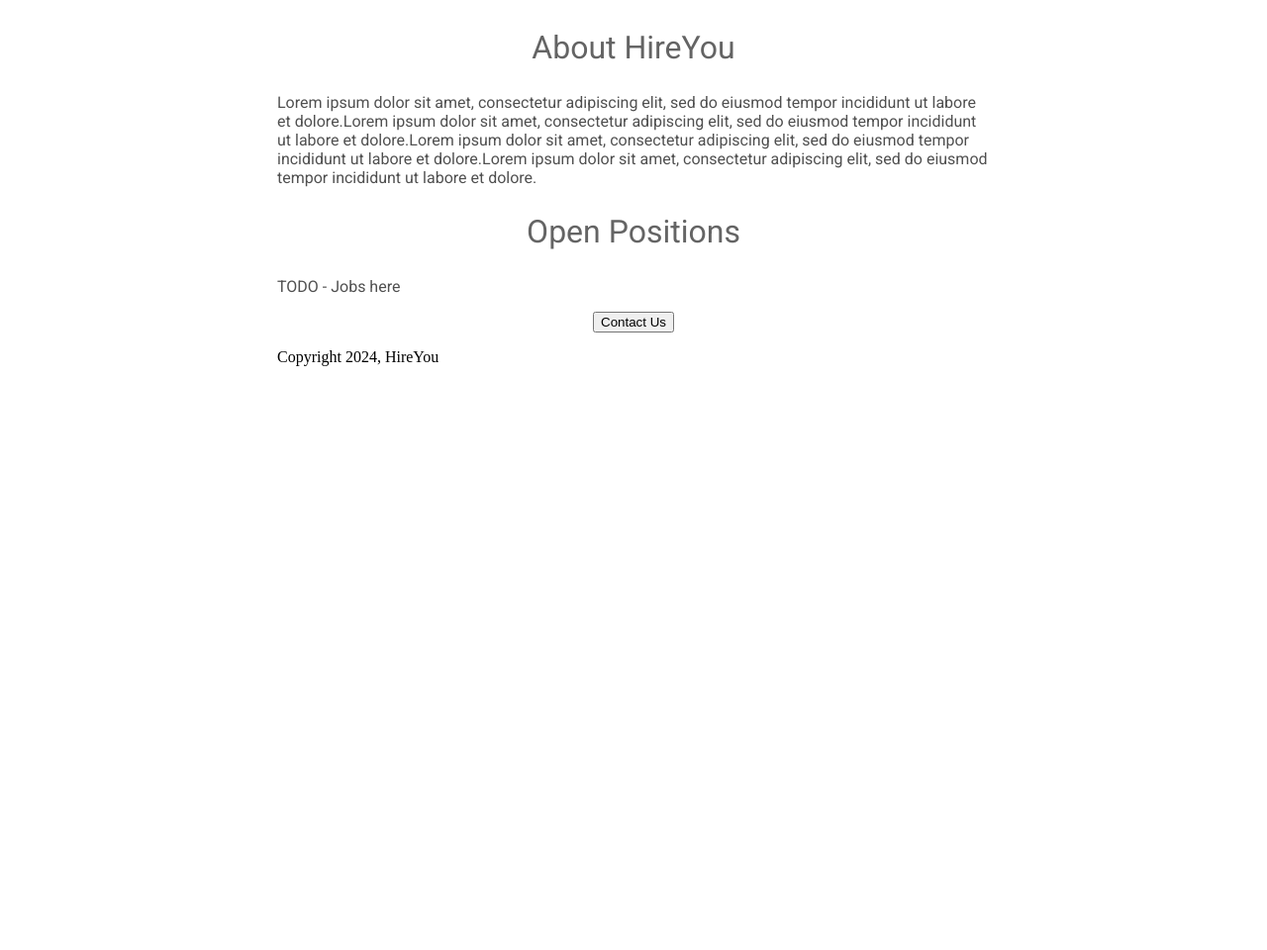
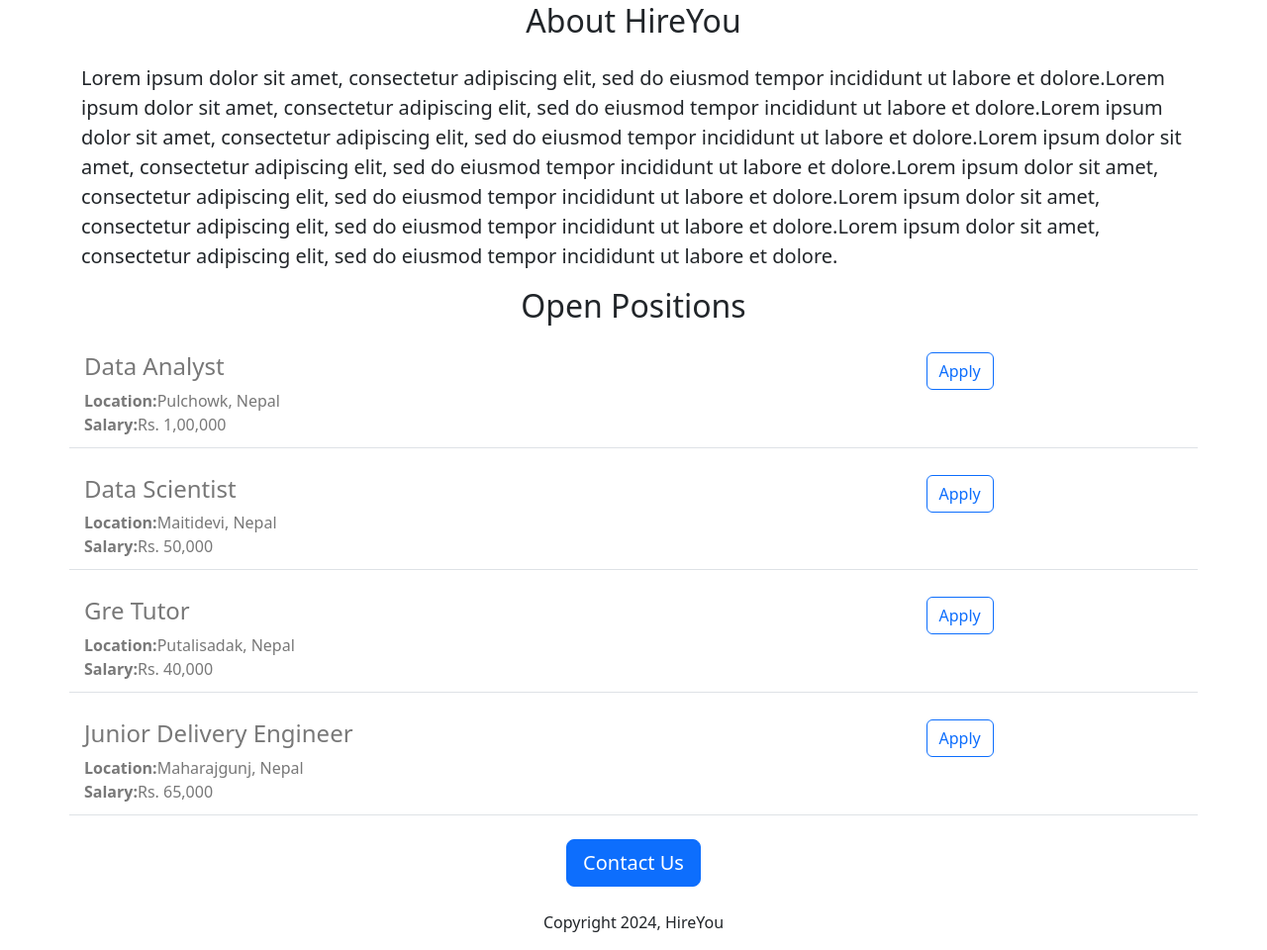
Before and after one commit to Jangam10/careers-website-flask, a Flask app: page / in a window 1280 px wide. Shown: the part 462-1422 px from the top of the page at 99% size. Before the commit the page ends 832 px from the top, so only its background shows below. Run offline with Flask 3, Linux system fonts and the light colour scheme.

Commit message:
Added Dynamic data and API route

```diff
--- a/app.py
+++ b/app.py
@@ -1,10 +1,42 @@
-from flask import Flask, render_template
+from flask import Flask, render_template,jsonify
 
 app = Flask(__name__)
 
+jobs = [
+  {
+    'id' : 1,
+    'title' : 'Data Analyst',
+    'location' : 'Pulchowk, Nepal',
+    'salary' : 'Rs. 1,00,000'
+  },
+  {
+    'id' : 2,
+    'title' : 'Data Scientist',
+    'location' : 'Maitidevi, Nepal',
+    'salary' : 'Rs. 50,000'
+  },
+  {
+    'id' : 3,
+    'title' : 'Gre Tutor',
+    'location' : 'Putalisadak, Nepal',
+    'salary' : 'Rs. 40,000'
+  },
+  {
+    'id' : 4,
+    'title' : 'Junior Delivery Engineer',
+    'location' : 'Maharajgunj, Nepal',
+    'salary' : 'Rs. 65,000'
+  }
+]
+
 @app.route('/') #decorators
 def hello_world():
-  return render_template('home.html')
+  return render_template('home.html', jobs=jobs)
+
+@app.route('/api/jobs')  # doesnot render html page
+def list_jobs():
+  return jsonify(jobs)
+
 
 if __name__ == '__main__':
   app.run(host='0.0.0.0', debug=True)
--- a/templates/home.html
+++ b/templates/home.html
@@ -5,54 +5,32 @@
   <meta http-equiv="X-UA-Compatible" content="IE=edge">
   <meta name="viewport" content="width=device-width, initial-scale=1.0">
   <title>HireYou Careers</title>
+  <link href="https://cdn.jsdelivr.net/npm/bootstrap@5.3.3/dist/css/bootstrap.min.css" rel="stylesheet" integrity="sha384-QWTKZyjpPEjISv5WaRU9OFeRpok6YctnYmDr5pNlyT2bRjXh0JMhjY6hW+ALEwIH" crossorigin="anonymous">
   <link href='https://fonts.googleapis.com/css?family=Roboto' rel='stylesheet'>
   <style>
-    h1 {
-      font-size: 40px;
-      font-family: Roboto;
-      font-weight: normal;
-      color: rgb(50, 50, 50);
-      text-align: center;
-    }
-
-    #banner {
+    #banner{
       width: 100%;
       height: 360px;
       object-fit: cover;
     }
-
-    h2{
-      font-size: 32px;
-      font-family: Roboto;
-      font-weight: normal;
-      color: rgb(100, 100, 100);
-      text-align: center;
-    }
-
-    .body-text{
-      font-family: Roboto;
-      color: rgb(80, 80, 80);
-    }
-
-    #container{
-      max-width: 720px;
-      margin: 0 auto;
-    }
-
   </style>
 </head>
 <body>
-  <div id="container">
-    <h1>HireYou Careers</h1>
-    <img id="banner" src="https://728b12ce-340f-4f99-9dd1-91fdec90c7de-00-se55f46rcf03.sisko.replit.dev/static/banner.jpg" height="320">
-    <h2>About HireYou</h2>
-    <p class="body-text">Lorem ipsum dolor sit amet, consectetur adipiscing elit, sed do eiusmod tempor incididunt ut labore et dolore.Lorem ipsum dolor sit amet, consectetur adipiscing elit, sed do eiusmod tempor incididunt ut labore et dolore.Lorem ipsum dolor sit amet, consectetur adipiscing elit, sed do eiusmod tempor incididunt ut labore et dolore.Lorem ipsum dolor sit amet, consectetur adipiscing elit, sed do eiusmod tempor incididunt ut labore et dolore.</p>
-    <h2>Open Positions</h2>
-    <p class="body-text">TODO - Jobs here</p>
-    <div style="text-align: center;">
-    <button>Contact Us </button>
+  <div class="container">
+    <h1 class="text-center mt-2 mb-4">HireYou Careers</h1>
+    <img id="banner" class="img-fluid" src="https://728b12ce-340f-4f99-9dd1-91fdec90c7de-00-se55f46rcf03.sisko.replit.dev/static/banner.jpg" height="320">
+    <h2 class="text-center mt-4 mb-4">About HireYou</h2>
+    <p class="lead">Lorem ipsum dolor sit amet, consectetur adipiscing elit, sed do eiusmod tempor incididunt ut labore et dolore.Lorem ipsum dolor sit amet, consectetur adipiscing elit, sed do eiusmod tempor incididunt ut labore et dolore.Lorem ipsum dolor sit amet, consectetur adipiscing elit, sed do eiusmod tempor incididunt ut labore et dolore.Lorem ipsum dolor sit amet, consectetur adipiscing elit, sed do eiusmod tempor incididunt ut labore et dolore.Lorem ipsum dolor sit amet, consectetur adipiscing elit, sed do eiusmod tempor incididunt ut labore et dolore.Lorem ipsum dolor sit amet, consectetur adipiscing elit, sed do eiusmod tempor incididunt ut labore et dolore.Lorem ipsum dolor sit amet, consectetur adipiscing elit, sed do eiusmod tempor incididunt ut labore et dolore.</p>
+    <h2 class="text-center mt-2 mb-4">Open Positions</h2>
+    <div>
+      {% for job in jobs %}
+      {% include 'jobitem.html'%}
+      {% endfor %}
     </div>
-    <p>
+    <div class="text-center mt-4">
+    <button class="btn btn-primary btn-lg">Contact Us </button>
+    </div>
+    <p class="text-center mt-4">
       Copyright 2024, HireYou
     </p>
   </div>
--- /dev/null
+++ b/templates/jobitem.html
@@ -0,0 +1,16 @@
+<div class="mt-4 border-bottom row" style="color: rgb(120,120,120); padding:3px;">
+  <div class="col-9">
+  <h4>{{job['title']}}</h4>
+  <div>
+    <b>Location:</b>{{job['location']}}
+  </div>
+  {% if 'salary' in job %}
+  <div class="mb-2">
+    <b>Salary:</b>{{job['salary']}}
+  </div>
+  {% endif %}
+  </div>
+  <div class="col-3">
+    <button type="button" class="btn btn-outline-primary">Apply</button>
+  </div>
+</div>
```
Also changed, not shown: .local/share/rippkgs-index.sqlite (added).
